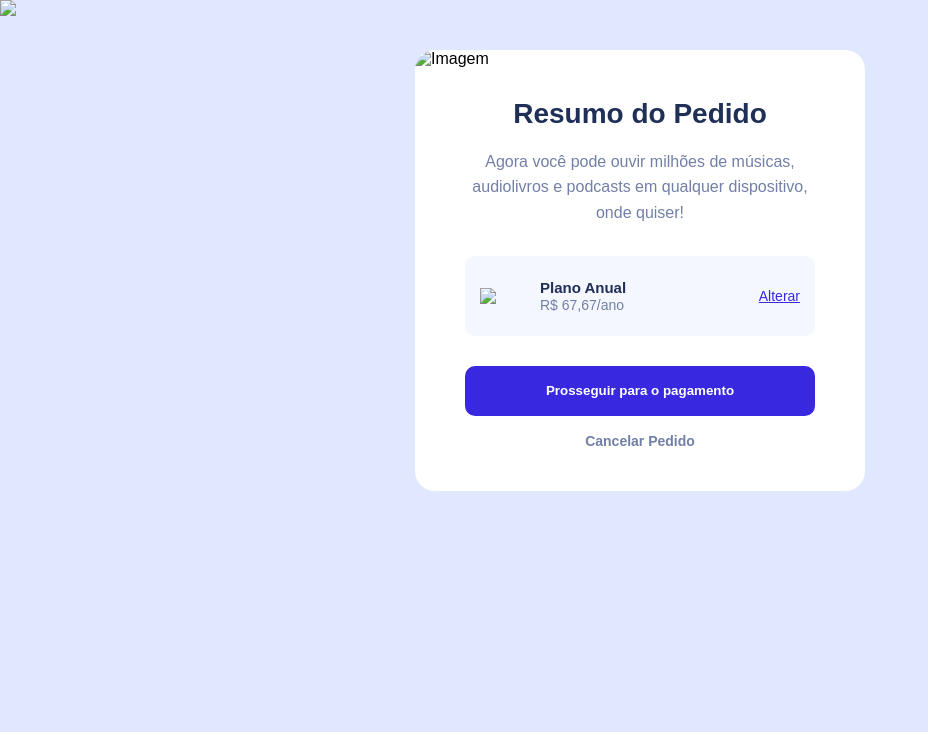
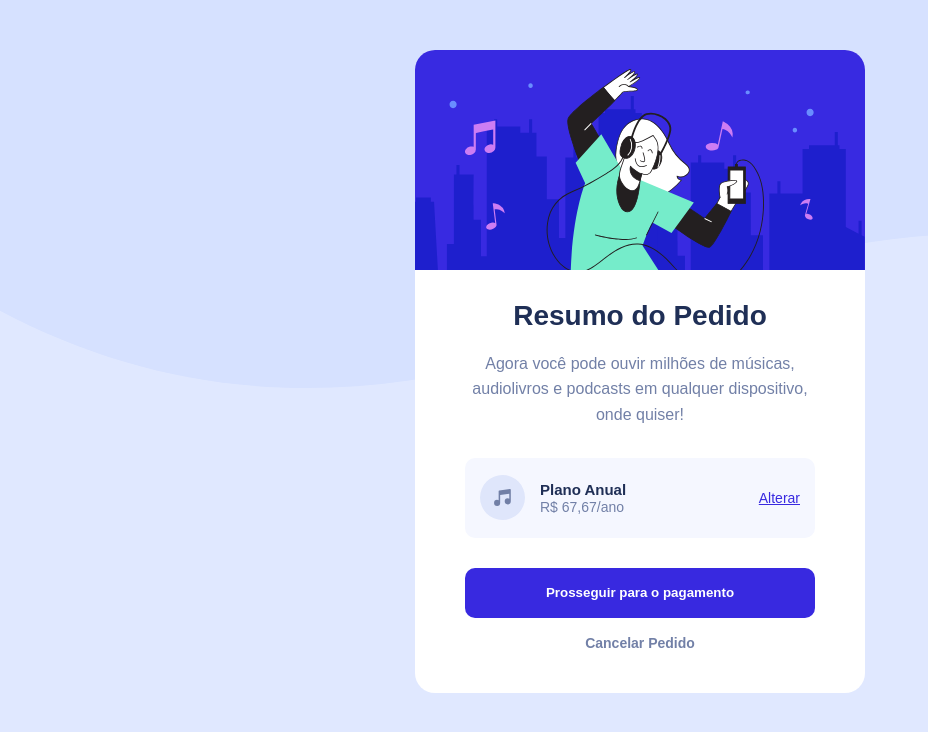
Before and after one commit to renanbernadochio-cell/Card-de-Resumo-do-Pedido1, a plain HTML site: page index.html in a window 1280 px wide. Shown: the whole page, without its empty margins (0-928 px from the left). Drawn offline with Linux system fonts and the light colour scheme.

Commit message:
Update index.html

```diff
--- a/index.html
+++ b/index.html
@@ -5,7 +5,6 @@
   <meta charset="UTF-8">
   <meta name="viewport" content="width=device-width, initial-scale=1.0">
 
-  <link rel="icon" type="image/png" href="./images/favicon-32x32.png">
   <link rel="stylesheet" href="style.css">
 
   <title>Resumo do Pedido</title>
@@ -13,11 +12,11 @@
 
 <body>
 
-  <img class="fundo" src="./images/pattern-background-desktop.svg">
+  <img class="fundo" src="./pattern-background-desktop.svg">
 
   <div class="card">
 
-    <img class="imagem" src="./images/illustration-hero.svg" alt="Imagem">
+    <img class="imagem" src="./illustration-hero.svg" alt="Imagem">
 
     <h1>Resumo do Pedido</h1>
 
@@ -28,7 +27,7 @@
 
     <div class="card2">
 
-      <img class="musica" src="./images/icon-music.svg">
+      <img class="musica" src="./icon-music.svg">
 
       <div class="plano">
         <p>Plano Anual</p>
```
